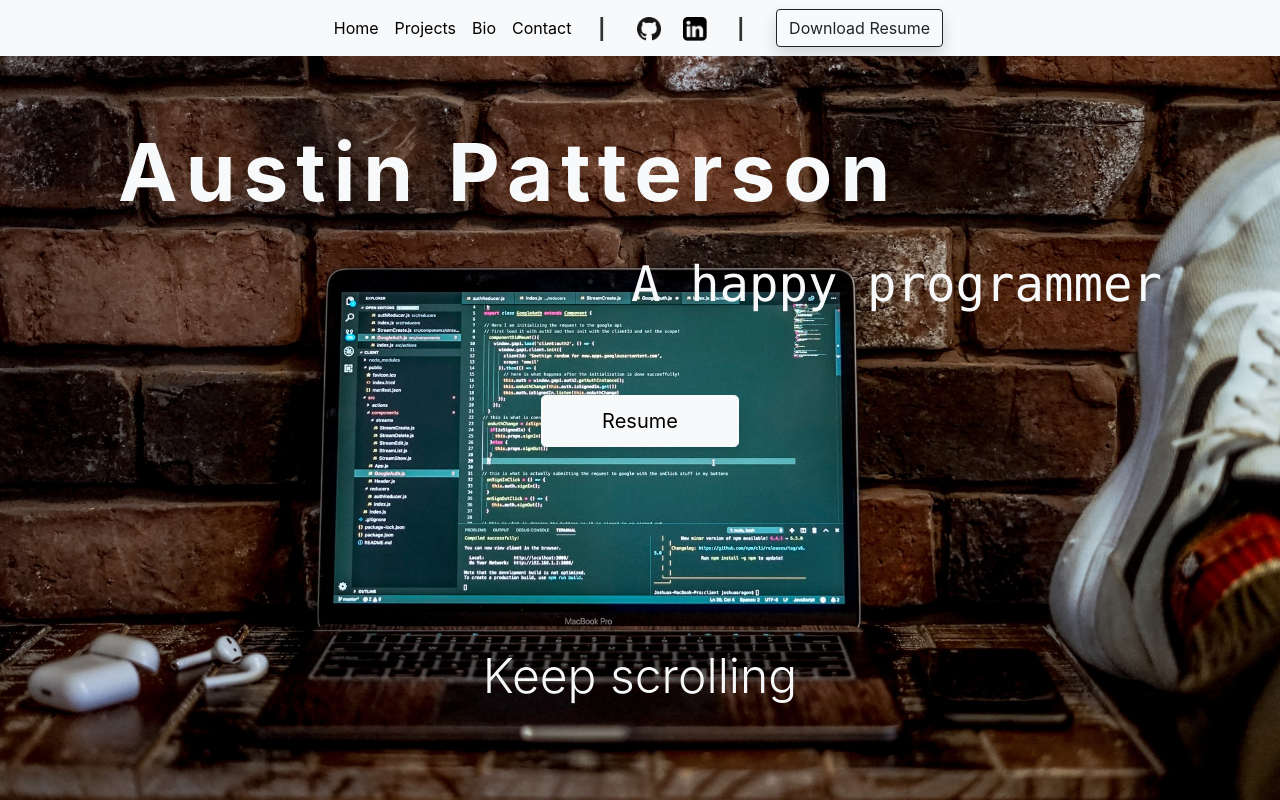
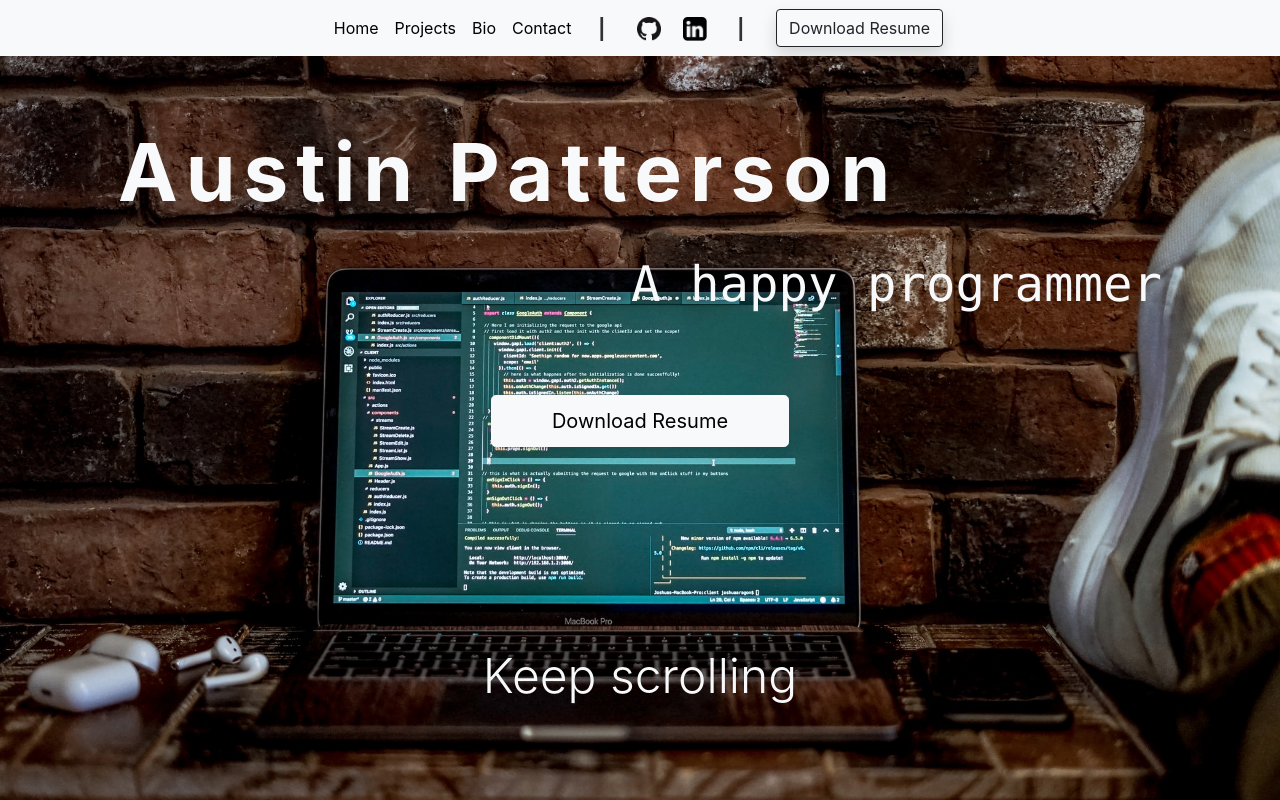
Before and after one commit to austin-patterson/portfolio, a React (Vite) app: page / in a window 1280 px wide. Shown: the top 800 px of the page. Built offline with nearby package versions, Linux system fonts and the light colour scheme.

Commit message:
type in Resume button in Home section

```diff
--- a/src/App.jsx
+++ b/src/App.jsx
@@ -393,7 +393,7 @@ Resume
                   href={resumeURL}
                   target="_blank" rel="noopener noreferrer"
                 >
-                  Resume
+                  Download Resume
                 </Button>
               </Col>
               <Col sm={4}></Col>
```
